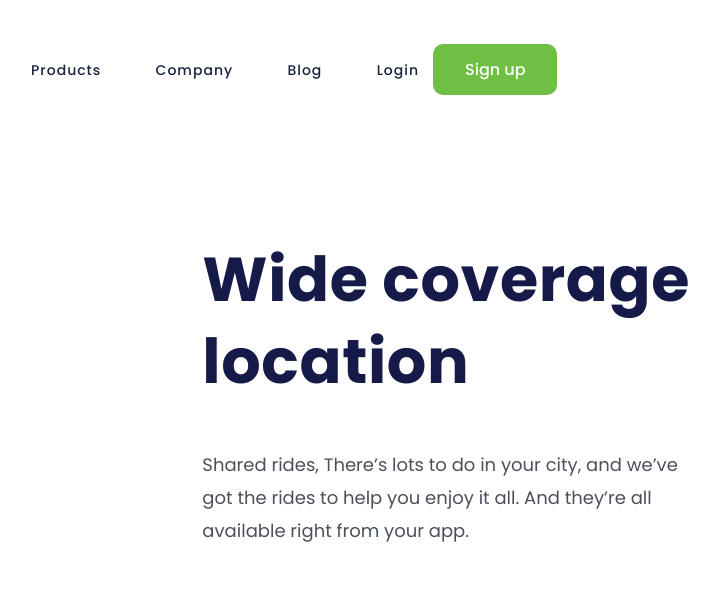
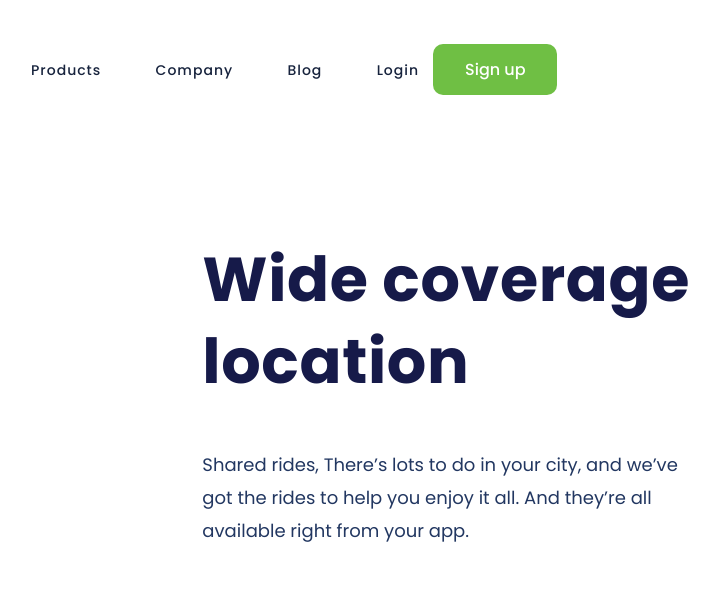
Before and after one commit to moabmatias/desafio1---DevClub, a plain HTML site: page index.html in a window 1280 px wide. Shown: the top 600 px of the page, without its empty margins (85-804 px from the left). Drawn offline with Linux system fonts and the light colour scheme.

Commit message:
Alteração na cor do parágrafo do meu arquivo CSS.

```diff
--- a/styles.css
+++ b/styles.css
@@ -55,7 +55,7 @@ h1 {
 }
 
 p {
-    color: #4B505A;
+    color: #223761;
     font-weight: 400;
     font-size: 18px;
     line-height: 33px;
```
